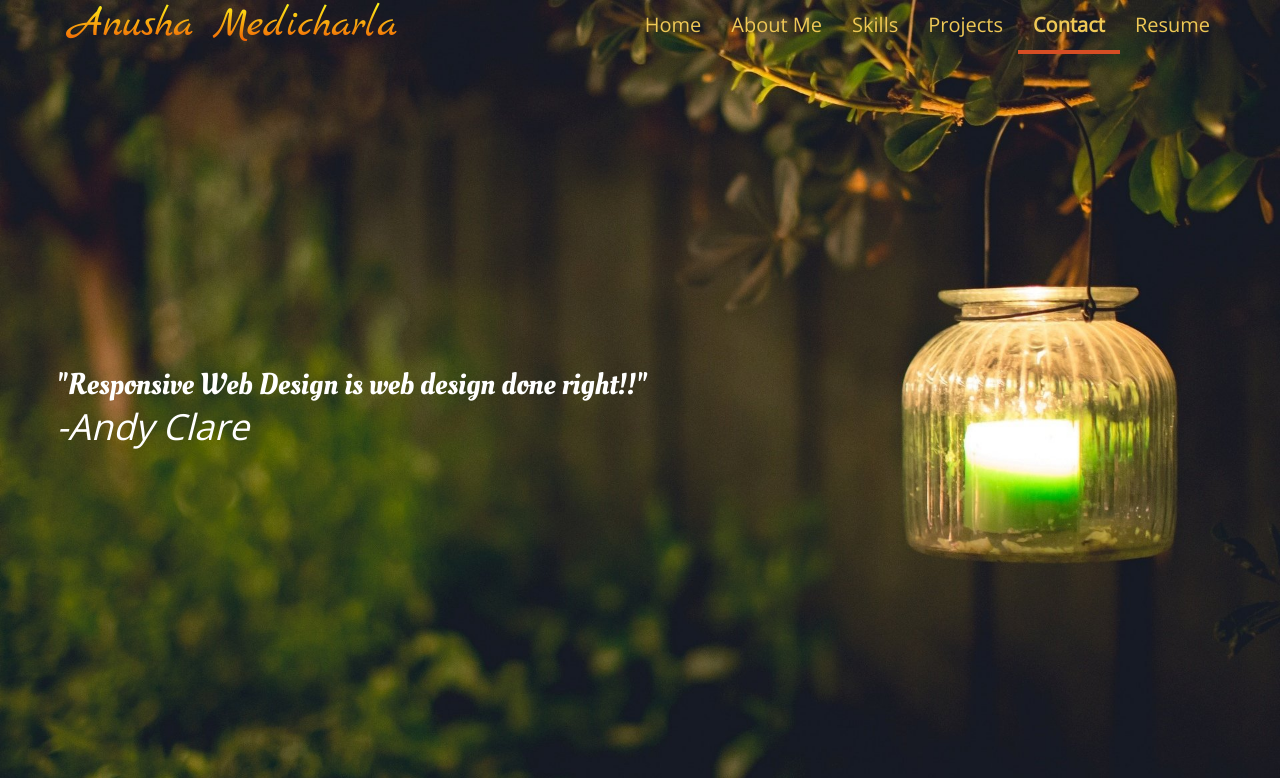
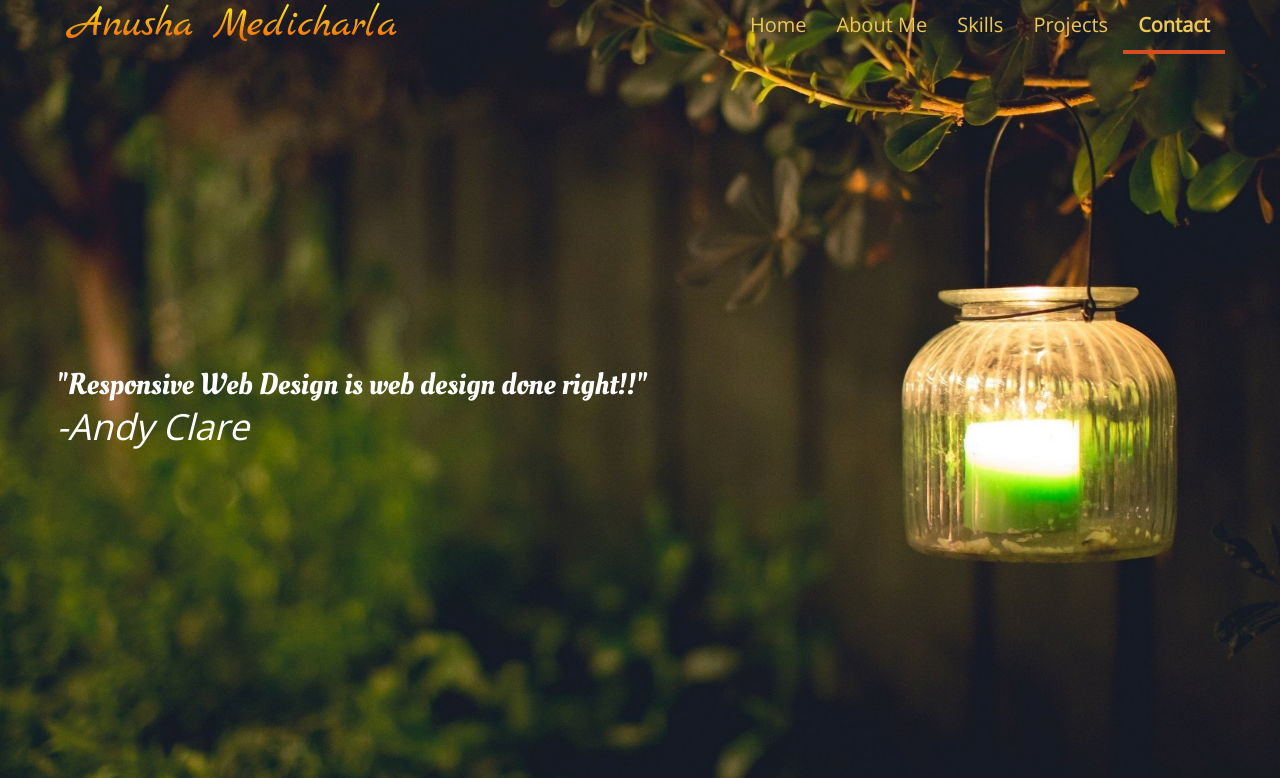
Before and after one commit to anushamedicharla/anushamedicharla.github.io, a plain HTML site: page index.html in a window 1280 px wide. Shown: the top 778 px of the page. Drawn offline with nearby package versions, Linux system fonts and the light colour scheme; a web font is replaced by a local one.

Commit message:
removed url to resume

```diff
--- a/index.html
+++ b/index.html
@@ -41,7 +41,7 @@
 						<li><a href="#skills" onclick="smoothScrollbyID('skills')">Skills</a></li>
 						<li><a href="#projects" onclick="smoothScrollbyID('projects')">Projects</a></li>
 						<li><a href="#contactMe" onclick="smoothScrollbyID('contactMe')">Contact</a></li>
-						<li><a href="anusha_medicharla_resume.pdf" target="_blank">Resume</a></li>
+<!--						<li><a href="anusha_medicharla_resume.pdf" target="_blank">Resume</a></li>-->
 					</ul>
 				</div>
 
```
